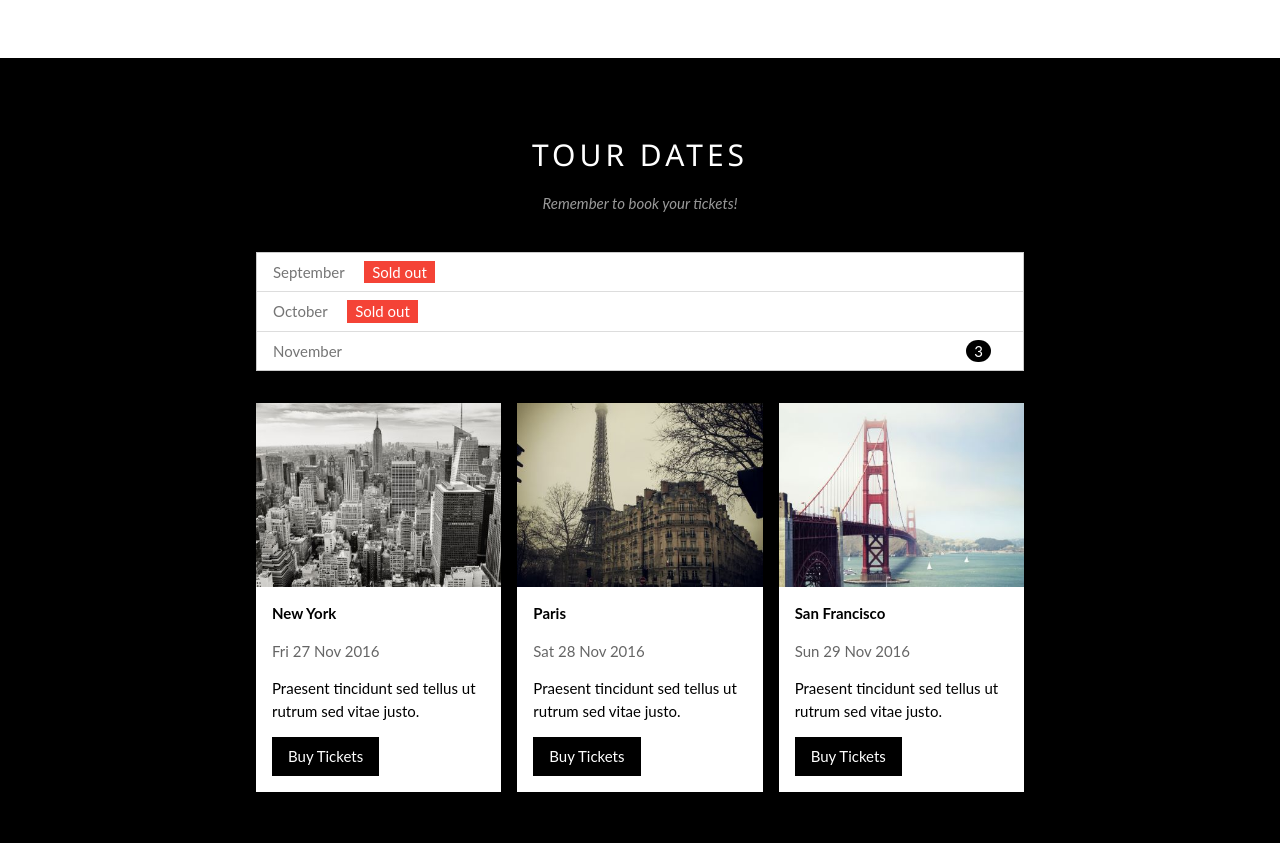
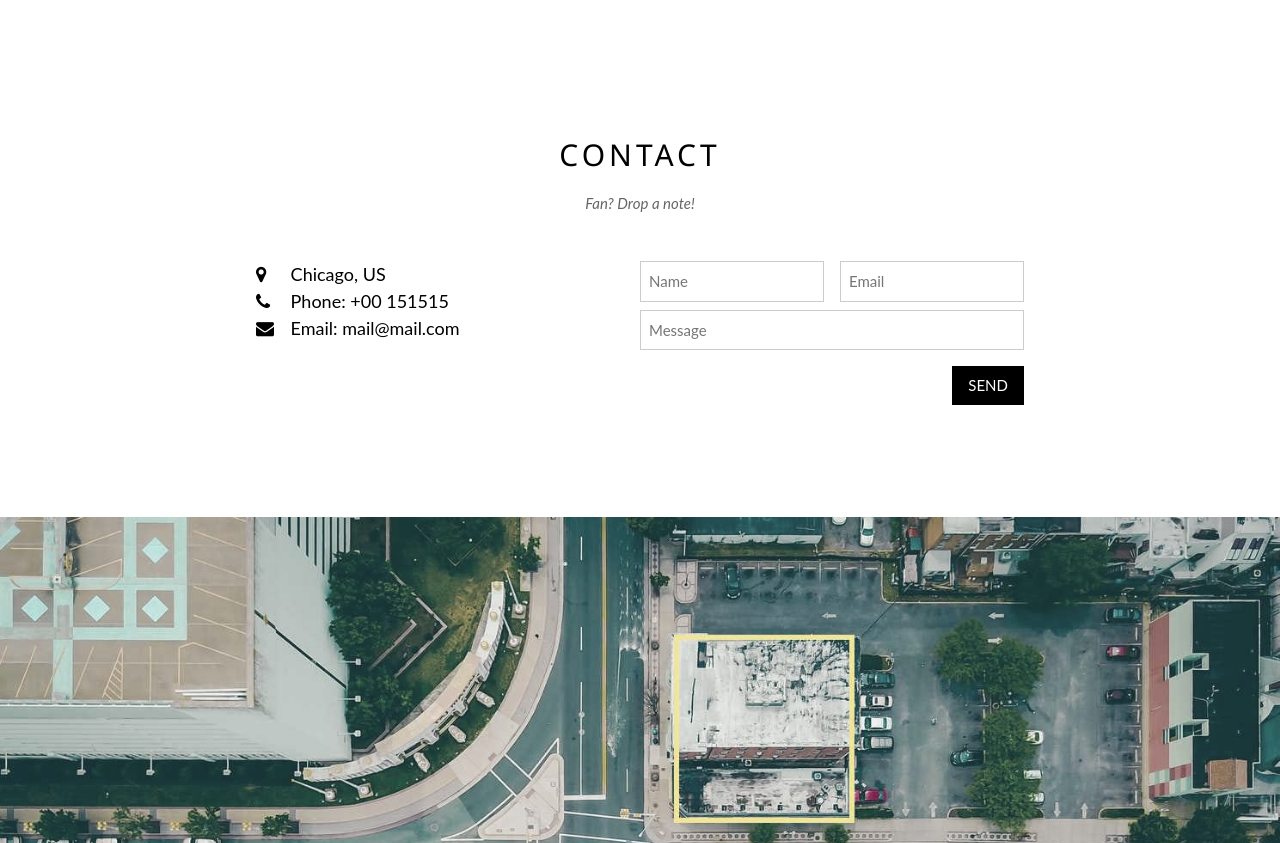
Before and after one commit to kaeia004/test-1, a plain HTML site: page index.html in a window 1280 px wide. Shown: the part 1300-2143 px from the top of the page. Drawn offline with Linux system fonts and the light colour scheme.

Commit message:
Fjerne tour section

```diff
--- a/index.html
+++ b/index.html
@@ -18,7 +18,6 @@ body {font-family: "Lato", sans-serif}
     <a class="w3-bar-item w3-button w3-padding-large w3-hide-medium w3-hide-large w3-right" href="javascript:void(0)" onclick="myFunction()" title="Toggle Navigation Menu"><i class="fa fa-bars"></i></a>
     <a href="https://www.w3schools.com/w3css/tryw3css_templates_band.htm#" class="w3-bar-item w3-button w3-padding-large">HOME</a>
     <a href="https://www.w3schools.com/w3css/tryw3css_templates_band.htm#band" class="w3-bar-item w3-button w3-padding-large w3-hide-small">BAND</a>
-    <a href="https://www.w3schools.com/w3css/tryw3css_templates_band.htm#tour" class="w3-bar-item w3-button w3-padding-large w3-hide-small">TOUR</a>
     <a href="https://www.w3schools.com/w3css/tryw3css_templates_band.htm#contact" class="w3-bar-item w3-button w3-padding-large w3-hide-small">CONTACT</a>
     <div class="w3-dropdown-hover w3-hide-small">
       <button class="w3-padding-large w3-button" title="More">MORE <i class="fa fa-caret-down"></i></button>
@@ -85,69 +84,6 @@ body {font-family: "Lato", sans-serif}
       <div class="w3-third">
         <p>Name</p>
         <img src="./img/bandmember.jpg" class="w3-round" alt="Random Name" style="width:60%">
-      </div>
-    </div>
-  </div>
-
-  <!-- The Tour Section -->
-  <div class="w3-black" id="tour">
-    <div class="w3-container w3-content w3-padding-64" style="max-width:800px">
-      <h2 class="w3-wide w3-center">TOUR DATES</h2>
-      <p class="w3-opacity w3-center"><i>Remember to book your tickets!</i></p><br>
-
-      <ul class="w3-ul w3-border w3-white w3-text-grey">
-        <li class="w3-padding">September <span class="w3-tag w3-red w3-margin-left">Sold out</span></li>
-        <li class="w3-padding">October <span class="w3-tag w3-red w3-margin-left">Sold out</span></li>
-        <li class="w3-padding">November <span class="w3-badge w3-right w3-margin-right">3</span></li>
-      </ul>
-
-      <div class="w3-row-padding w3-padding-32" style="margin:0 -16px">
-        <div class="w3-third w3-margin-bottom">
-          <img src="./img/newyork.jpg" alt="New York" style="width:100%" class="w3-hover-opacity">
-          <div class="w3-container w3-white">
-            <p><b>New York</b></p>
-            <p class="w3-opacity">Fri 27 Nov 2016</p>
-            <p>Praesent tincidunt sed tellus ut rutrum sed vitae justo.</p>
-            <button class="w3-button w3-black w3-margin-bottom" onclick="document.getElementById(&#39;ticketModal&#39;).style.display=&#39;block&#39;">Buy Tickets</button>
-          </div>
-        </div>
-        <div class="w3-third w3-margin-bottom">
-          <img src="./img/paris.jpg" alt="Paris" style="width:100%" class="w3-hover-opacity">
-          <div class="w3-container w3-white">
-            <p><b>Paris</b></p>
-            <p class="w3-opacity">Sat 28 Nov 2016</p>
-            <p>Praesent tincidunt sed tellus ut rutrum sed vitae justo.</p>
-            <button class="w3-button w3-black w3-margin-bottom" onclick="document.getElementById(&#39;ticketModal&#39;).style.display=&#39;block&#39;">Buy Tickets</button>
-          </div>
-        </div>
-        <div class="w3-third w3-margin-bottom">
-          <img src="./img/sanfran.jpg" alt="San Francisco" style="width:100%" class="w3-hover-opacity">
-          <div class="w3-container w3-white">
-            <p><b>San Francisco</b></p>
-            <p class="w3-opacity">Sun 29 Nov 2016</p>
-            <p>Praesent tincidunt sed tellus ut rutrum sed vitae justo.</p>
-            <button class="w3-button w3-black w3-margin-bottom" onclick="document.getElementById(&#39;ticketModal&#39;).style.display=&#39;block&#39;">Buy Tickets</button>
-          </div>
-        </div>
-      </div>
-    </div>
-  </div>
-
-  <!-- Ticket Modal -->
-  <div id="ticketModal" class="w3-modal">
-    <div class="w3-modal-content w3-animate-top w3-card-4">
-      <header class="w3-container w3-teal w3-center w3-padding-32">
-        <span onclick="document.getElementById(&#39;ticketModal&#39;).style.display=&#39;none&#39;" class="w3-button w3-teal w3-xlarge w3-display-topright">×</span>
-        <h2 class="w3-wide"><i class="fa fa-suitcase w3-margin-right"></i>Tickets</h2>
-      </header>
-      <div class="w3-container">
-        <p><label><i class="fa fa-shopping-cart"></i> Tickets, $15 per person</label></p>
-        <input class="w3-input w3-border" type="text" placeholder="How many?">
-        <p><label><i class="fa fa-user"></i> Send To</label></p>
-        <input class="w3-input w3-border" type="text" placeholder="Enter email">
-        <button class="w3-button w3-block w3-teal w3-padding-16 w3-section w3-right">PAY <i class="fa fa-check"></i></button>
-        <button class="w3-button w3-red w3-section" onclick="document.getElementById(&#39;ticketModal&#39;).style.display=&#39;none&#39;">Close <i class="fa fa-remove"></i></button>
-        <p class="w3-right">Need <a href="https://www.w3schools.com/w3css/tryw3css_templates_band.htm#" class="w3-text-blue">help?</a></p>
       </div>
     </div>
   </div>
```
